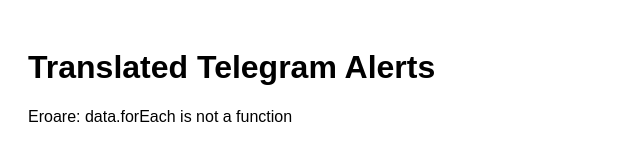
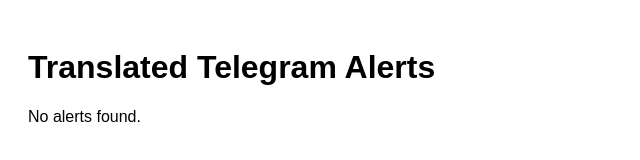
Before and after one commit to Moise147/moise147.github.io, a plain HTML site: page index.html in a window 1280 px wide. Shown: the whole page, without its empty margins (0-640 px from the left). Drawn offline with Linux system fonts and the light colour scheme.

Commit message:
Update index.html

```diff
--- a/index.html
+++ b/index.html
@@ -25,21 +25,21 @@
       .then(data => {
         const container = document.getElementById("messages");
         container.innerHTML = "";
-        if (data.length === 0) {
+        // Accesează array-ul de mesaje din obiectul data
+        if (data.messages.length === 0) {
           container.textContent = "No alerts found.";
           return;
         }
-        data.forEach(msg => {
+        data.messages.forEach(msg => {
           const div = document.createElement("div");
           div.className = "message";
           div.innerHTML = `
             <div class="timestamp">⏱ ${new Date(msg.timestamp).toLocaleString()}</div>
             <div class="original">📌 ${msg.original}</div>
-            <div class="translated">➡️ ${msg.translated}</div>
+            <div class="translated">➡️ ${msg.translated || ''}</div>
           `;
           container.appendChild(div);
         });
-
         // Afișează data și ora rulării scriptului
         const scriptRunTime = document.getElementById("script-run-time");
         if (data.script_run_time) {
```
